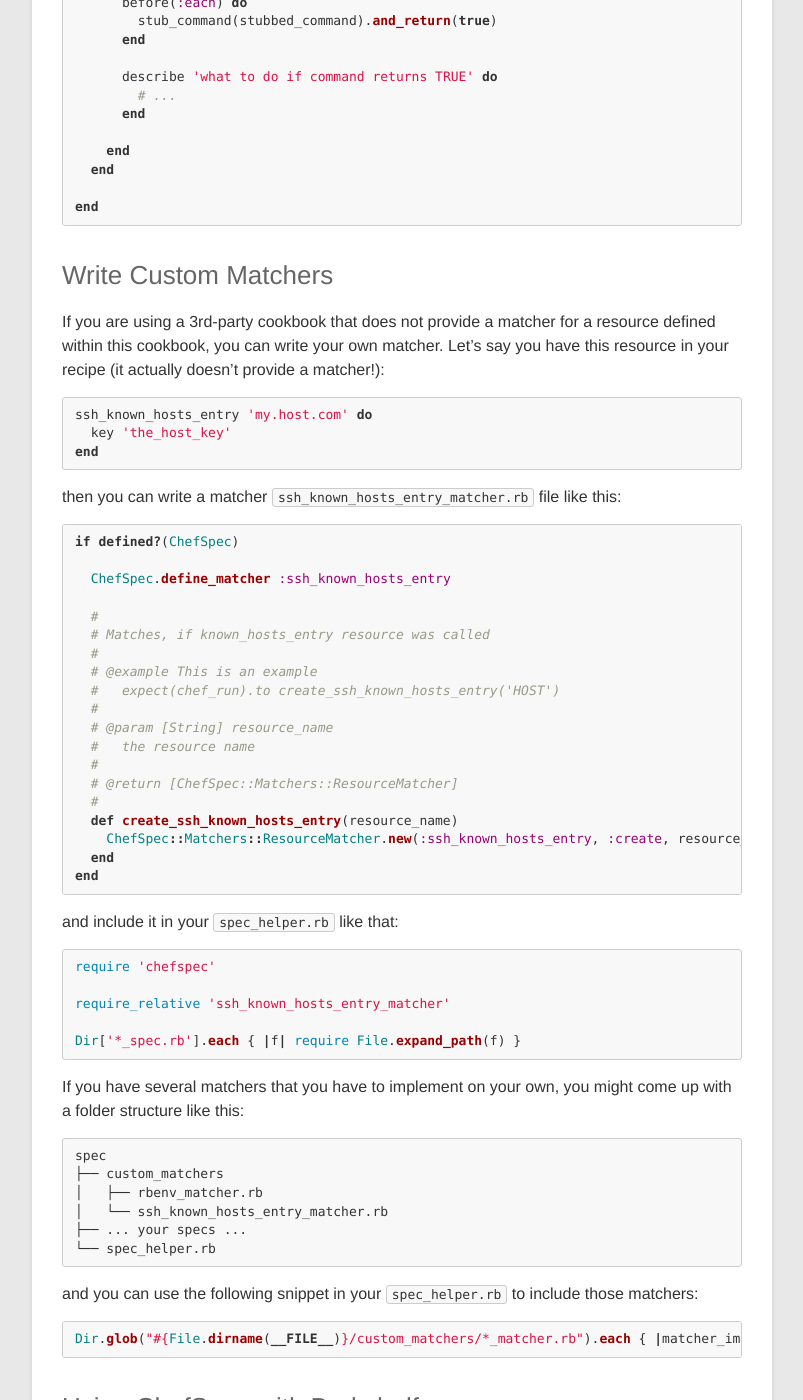
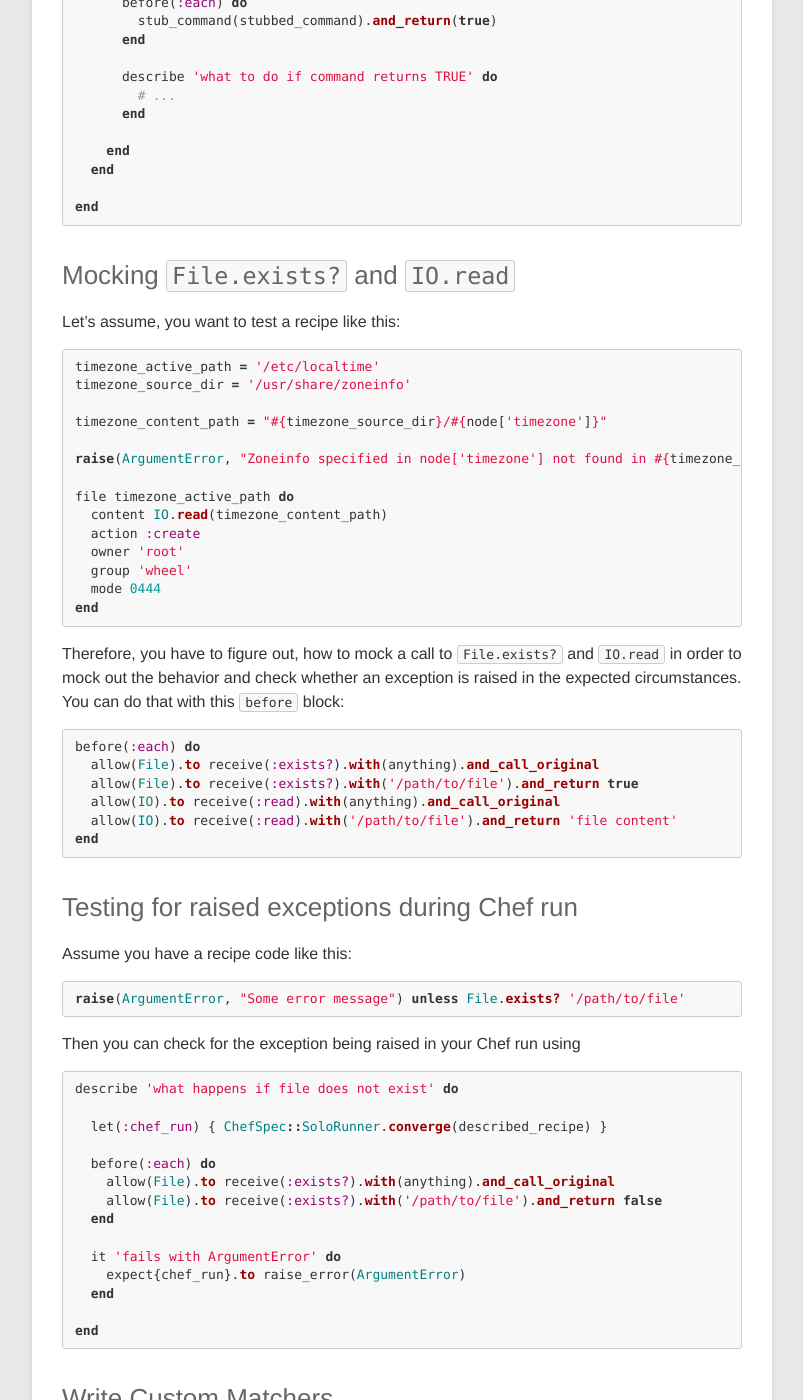
Before and after one commit to michaellihs/michaellihs.github.io, a Jekyll site: the page built from _posts/2015-07-28-chefspec.markdown, in a window 1280 px wide and 1400 px high, scrolled down 5476 px. Shown: the whole window, without its empty margins (238-1041 px from the left). Built offline with Jekyll 4.4.1, drawn with Linux system fonts in a browser that asks for light colours; comment, search, counter and statistics services are not loaded; some of the changed text lies outside the part shown.

Commit message:
[TASK] Update blog post on Chefspec

```diff
--- a/_posts/2015-07-28-chefspec.markdown
+++ b/_posts/2015-07-28-chefspec.markdown
@@ -12,8 +12,7 @@ ChefSpec's goal is to simulate a convergence run of Chef in-memory and test expe
 
 
 
-ChefSpec Setup
-==============
+# ChefSpec Setup
 
 Let's assume you have a cookbook structure like this:
 
@@ -244,7 +243,7 @@ describe 'cookbook::jenkins_jobs' do
 
 
 
-### Mocking Shell Commands a.k.a. Guards
+### Mocking Shell Commands (e.g. for `not_if` conditions)
 
 Given you use a shell command in a `not_if` attribute in your resource:
 
@@ -293,6 +292,69 @@ describe 'cookbook::packages' do
 
 end
 {%endhighlight%}
+
+
+
+### Mocking `File.exists?` and `IO.read`
+
+Let's assume, you want to test a recipe like this:
+
+{% highlight ruby %}
+timezone_active_path = '/etc/localtime'
+timezone_source_dir = '/usr/share/zoneinfo'
+
+timezone_content_path = "#{timezone_source_dir}/#{node['timezone']}"
+
+raise(ArgumentError, "Zoneinfo specified in node['timezone'] not found in #{timezone_source_dir}: #{node['timezone']}") unless File.exists? timezone_content_path
+
+file timezone_active_path do
+  content IO.read(timezone_content_path)
+  action :create
+  owner 'root'
+  group 'wheel'
+  mode 0444
+end
+{% endhighlight %}
+
+Therefore, you have to figure out, how to mock a call to `File.exists?` and `IO.read` in order to mock out the behavior and check whether an exception is raised in the expected circumstances. You can do that with this `before` block:
+
+{% highlight ruby %}
+before(:each) do
+  allow(File).to receive(:exists?).with(anything).and_call_original
+  allow(File).to receive(:exists?).with('/path/to/file').and_return true
+  allow(IO).to receive(:read).with(anything).and_call_original
+  allow(IO).to receive(:read).with('/path/to/file').and_return 'file content'
+end
+{% endhighlight %}
+
+
+
+### Testing for raised exceptions during Chef run
+
+Assume you have a recipe code like this:
+
+{% highlight ruby %}
+raise(ArgumentError, "Some error message") unless File.exists? '/path/to/file'
+{% endhighlight %}
+
+Then you can check for the exception being raised in your Chef run using
+
+{% highlight ruby %}
+describe 'what happens if file does not exist' do
+
+  let(:chef_run) { ChefSpec::SoloRunner.converge(described_recipe) }
+
+  before(:each) do
+    allow(File).to receive(:exists?).with(anything).and_call_original
+    allow(File).to receive(:exists?).with('/path/to/file').and_return false
+  end
+
+  it 'fails with ArgumentError' do
+    expect{chef_run}.to raise_error(ArgumentError)
+  end
+
+end
+{% endhighlight %}
 
 
 
@@ -393,7 +455,7 @@ You are awesome and so is your test coverage! Have a fantastic day!
 
 
 
-### .rspec File
+### The `.rspec` File
 
 You can add a file `.rspec` in your cookbook's root directory that holds a default configuration for your rspec test runs:
 
@@ -410,6 +472,8 @@ this will result in a colored output with the decriptions in the `describe` and
 
 * [The RSpec Documentation](http://rspec.info/documentation/)
 * [Using ChefSpec in Continuous Integration (slides)](http://de.slideshare.net/zts/cookbook-ci-with-jenkins)
+* [Blog Post: Test Driven Infrastructure with Chef](https://www.chef.io/blog/2015/04/21/overview-of-test-driven-infrastructure-with-chef/)
+* [Book: Test Driven Infrastructure with Chef](http://shop.oreilly.com/product/0636920030973.do)
 
 
 
--- a/_sass/base/_base.scss
+++ b/_sass/base/_base.scss
@@ -154,6 +154,10 @@ pre {
     }
 }
 
+h3 code {
+	font-size: 0.9em;
+}
+
 
 
 /**
```
